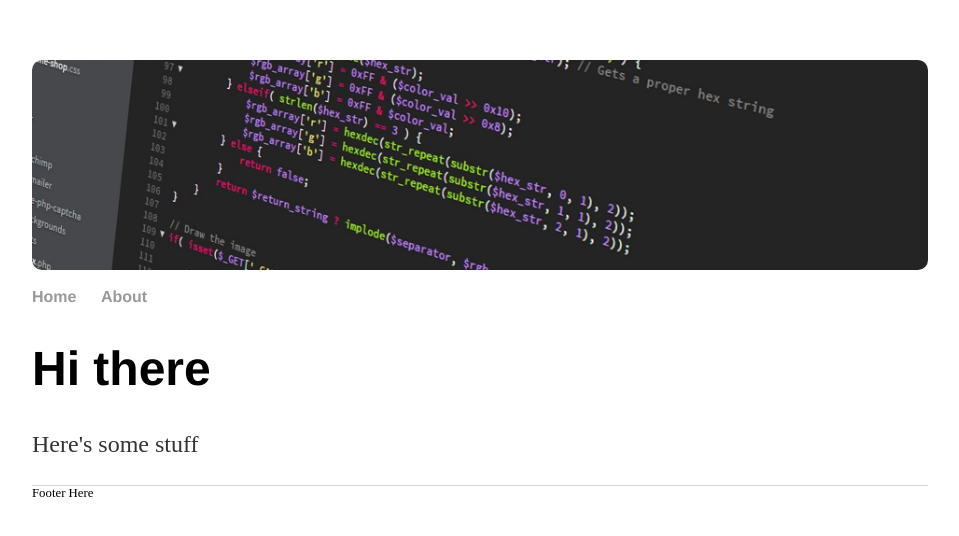
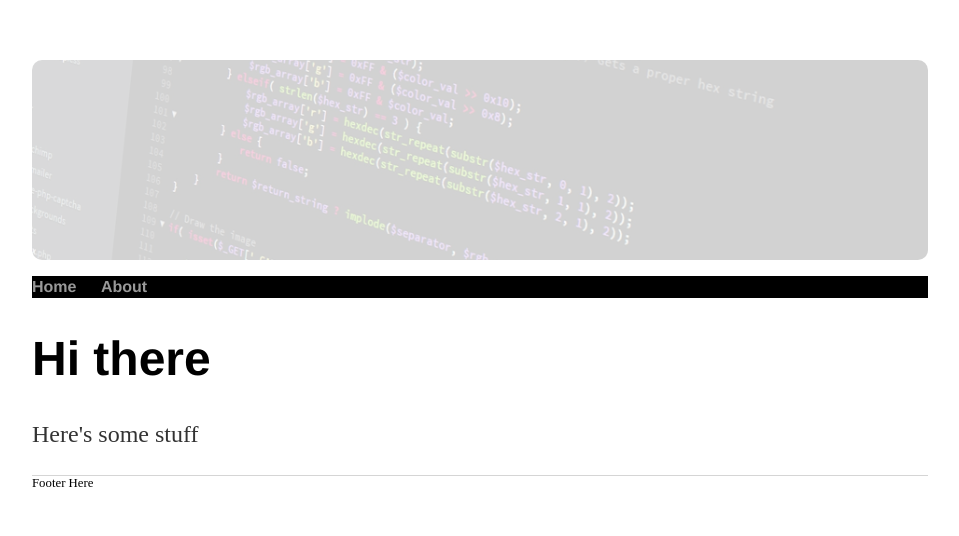
Before and after one commit to thweattm/thweattm.github.io, a Jekyll site: the page built from index.html, in a window 1280 px wide. Shown: the top 536 px of the page, without its empty margins (160-1119 px from the left). Built offline with Jekyll 4.4.1, drawn with Linux system fonts in a browser that asks for light colours.

Commit message:
Update main.css

```diff
--- a/css/main.css
+++ b/css/main.css
@@ -20,12 +20,11 @@ div.header {
   background-size: 100%;
   background-color: #d8d8d8;
   border-radius: 10px;
-  margin-top:10px;
-  padding:5px;
+  opacity : 0.2;
 }
 
-img.header {
-  opacity : 0.2;
+div.navigation {
+  background-color: #000000;
 }
 
 p, ul {
```
